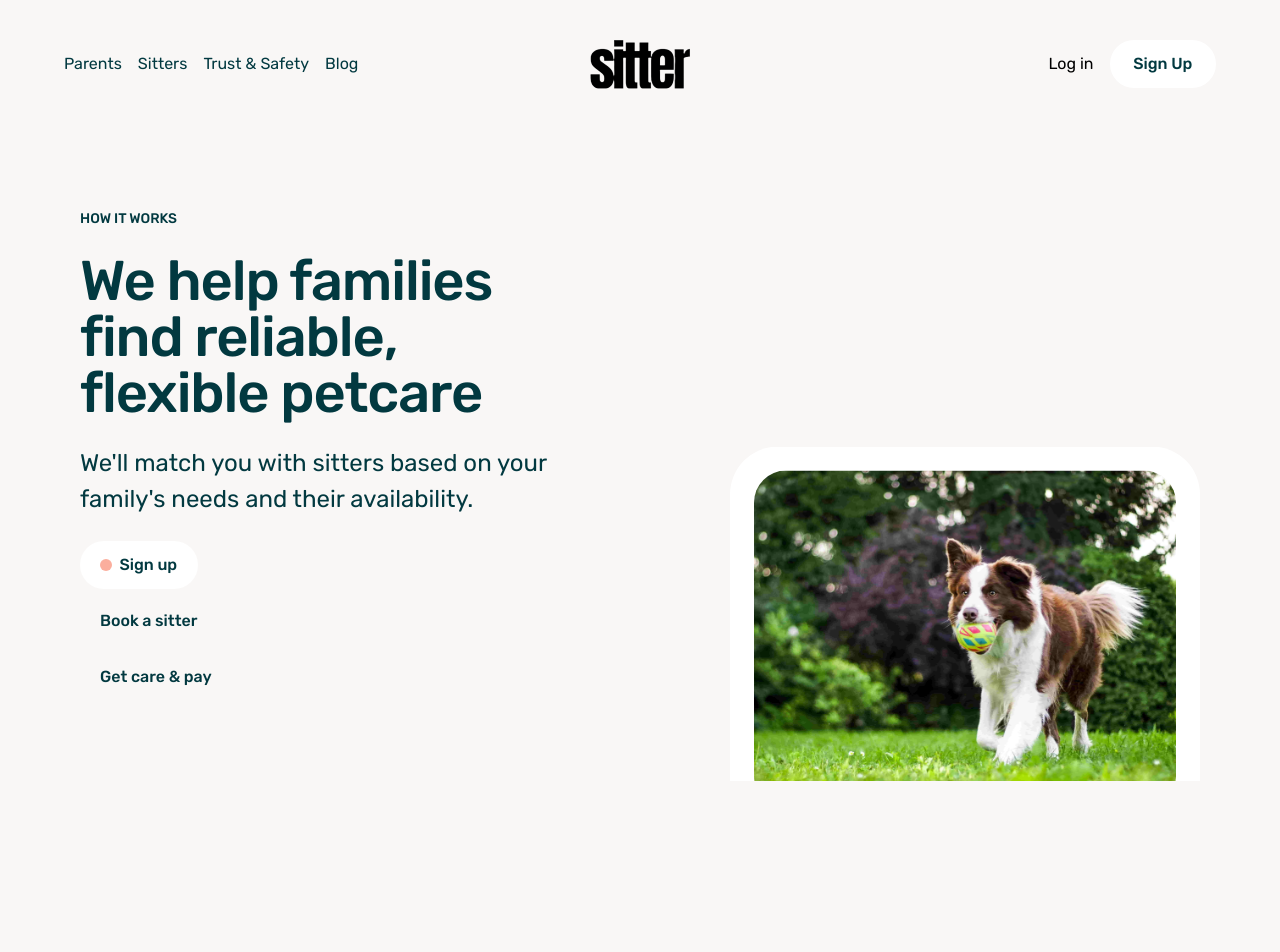
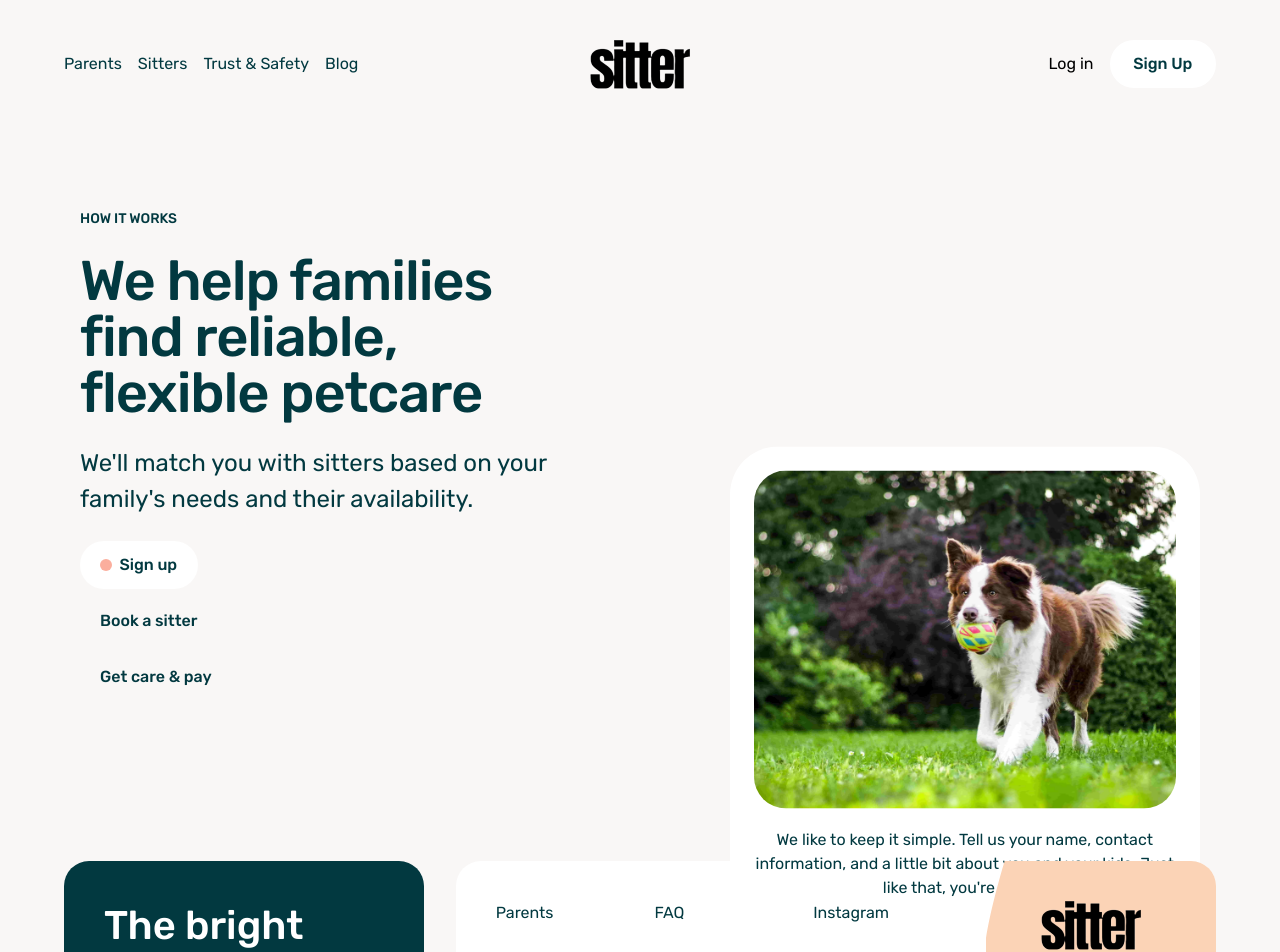
Before and after one commit to samsonc89/otter-replica, a React (Vite) app: page /otter-replica/parents in a window 1280 px wide. Shown: the top 952 px of the page. Before the commit the page ends 800 px from the top, so only its background shows below. Built offline with nearby package versions, Linux system fonts and the light colour scheme.

Commit message:
Add layout to parents page

```diff
--- a/src/layouts/MainLayout.jsx
+++ b/src/layouts/MainLayout.jsx
@@ -1,3 +1,4 @@
+/* eslint-disable react/prop-types */
 import { Footer, Navbar } from "../components";
 
 const MainLayout = ({ children }) => {
--- a/src/pages/ParentsPage.jsx
+++ b/src/pages/ParentsPage.jsx
@@ -1,13 +1,12 @@
-import { Navbar } from "../components";
 import { How } from "../containers";
+import MainLayout from "../layouts/MainLayout";
 
 function Parents() {
   return (
     <>
-      <Navbar />
-      <main>
+      <MainLayout>
         <How />
-      </main>
+      </MainLayout>
     </>
   );
 }
```
